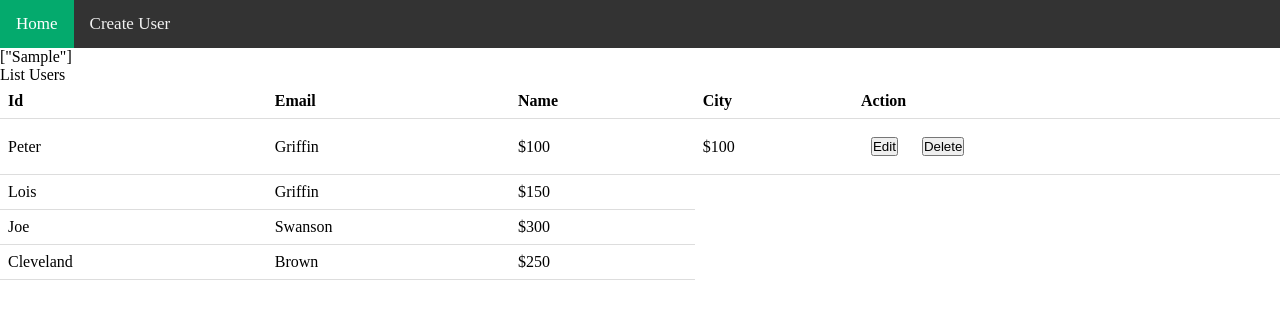
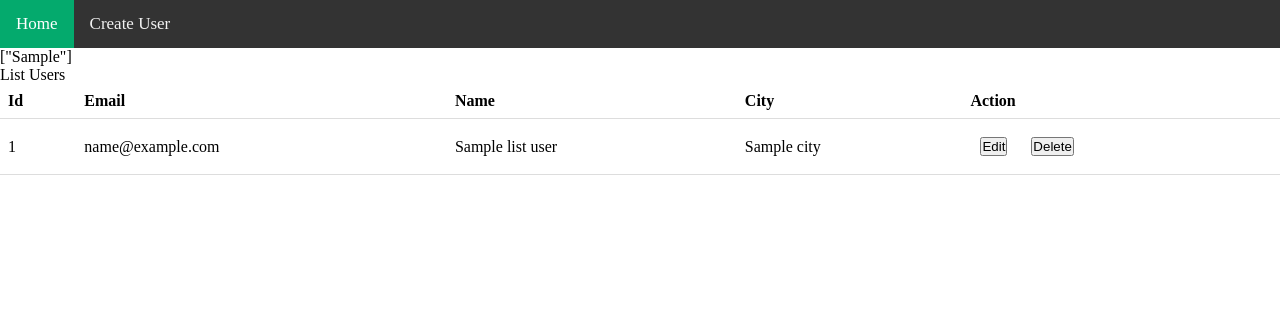
Before and after one commit to SangPY/SangDT_BackEnd_NodeJs2025, a Node server app: template src/views/home.ejs in a window 1280 px wide. Shown: the top 319 px of the page. Run offline with Node 20, Linux system fonts and the light colour scheme; the template is opened without the code that fills it: most values are stand-ins (such as "Sample title", 1, 10 or a date in 2020).

Commit message:
display dynamic list user from db

```diff
--- a/src/views/home.ejs
+++ b/src/views/home.ejs
@@ -22,31 +22,38 @@
               <th>City</th>
               <th>Action</th>
             </tr>
+
+            <!-- cach viet dung for
+            <% for (let i =0 ; i < listUsers.length; i++)
+              { %>
               <tr>
-              <td>Peter</td>
-              <td>Griffin</td>
-              <td>$100</td>
-              <td>$100</td>
+                <td><%= listUsers[i].id %></td>
+                <td><%= listUsers[i].email %></td>
+                <td><%= listUsers[i].name %></td>
+                <td><%= listUsers[i].city %></td>
                 <td>
                   <button>Edit</button>
                   <button>Delete</button>
                 </td>
               </tr>
+              <% }
+            %> -->
+
+            <!-- cach viet dung foreach -->
+             <% listUsers.forEach(function(user)
+              { %>
               <tr>
-              <td>Lois</td>
-              <td>Griffin</td>
-              <td>$150</td>
+                <td><%= user.id %></td>
+                <td><%= user.email %></td>
+                <td><%= user.name %></td>
+                <td><%= user.city %></td>
+                <td>
+                  <button>Edit</button>
+                  <button>Delete</button>
+                </td>
               </tr>
-            <tr>
-              <td>Joe</td>
-              <td>Swanson</td>
-              <td>$300</td>
-            </tr>
-            <tr>
-              <td>Cleveland</td>
-              <td>Brown</td>
-              <td>$250</td>
-            </tr>
+              <% });
+            %>
         </table>
     </div>
 </body>
```
Lines whose indentation alone changed are shown as unchanged.
